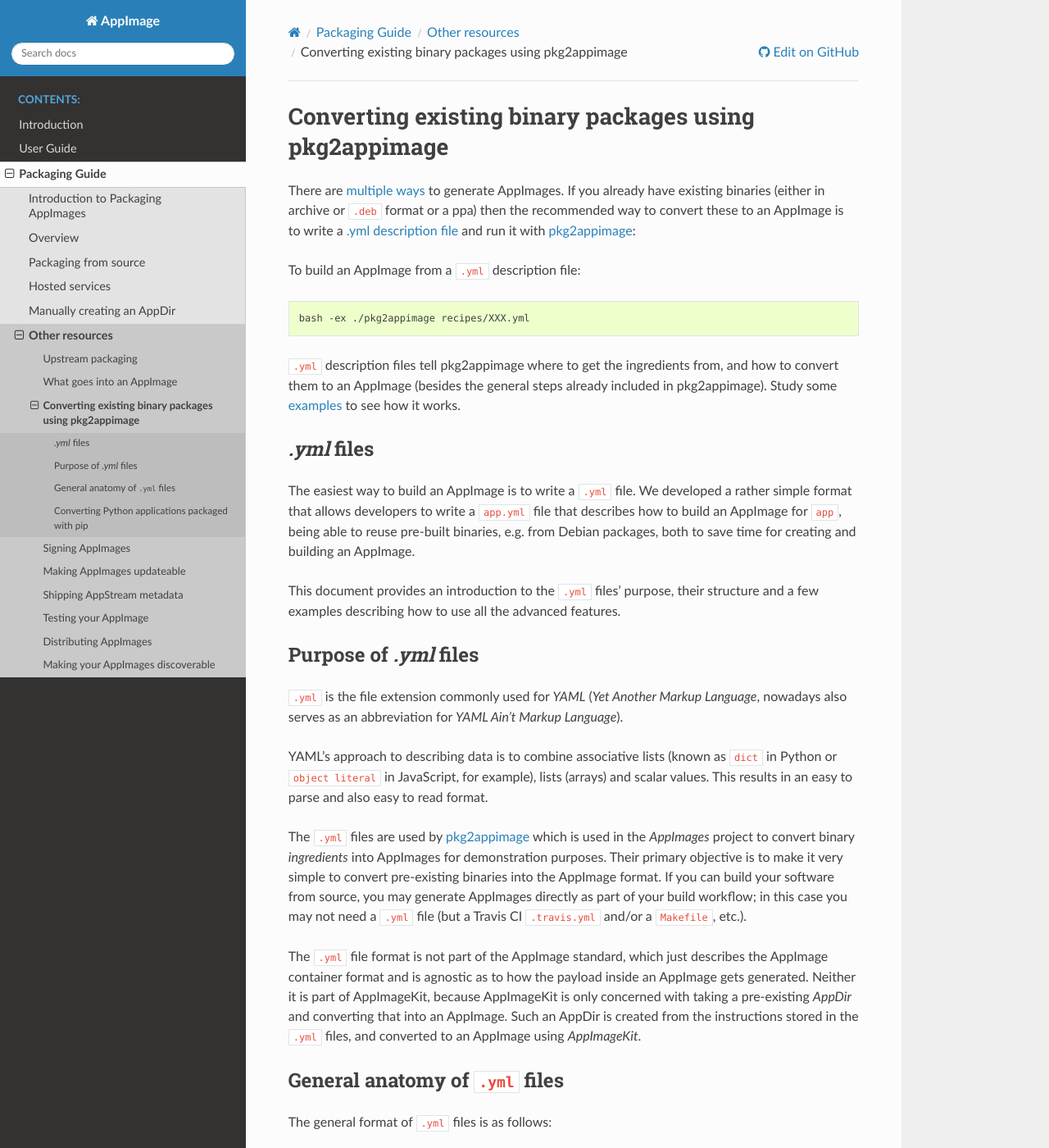
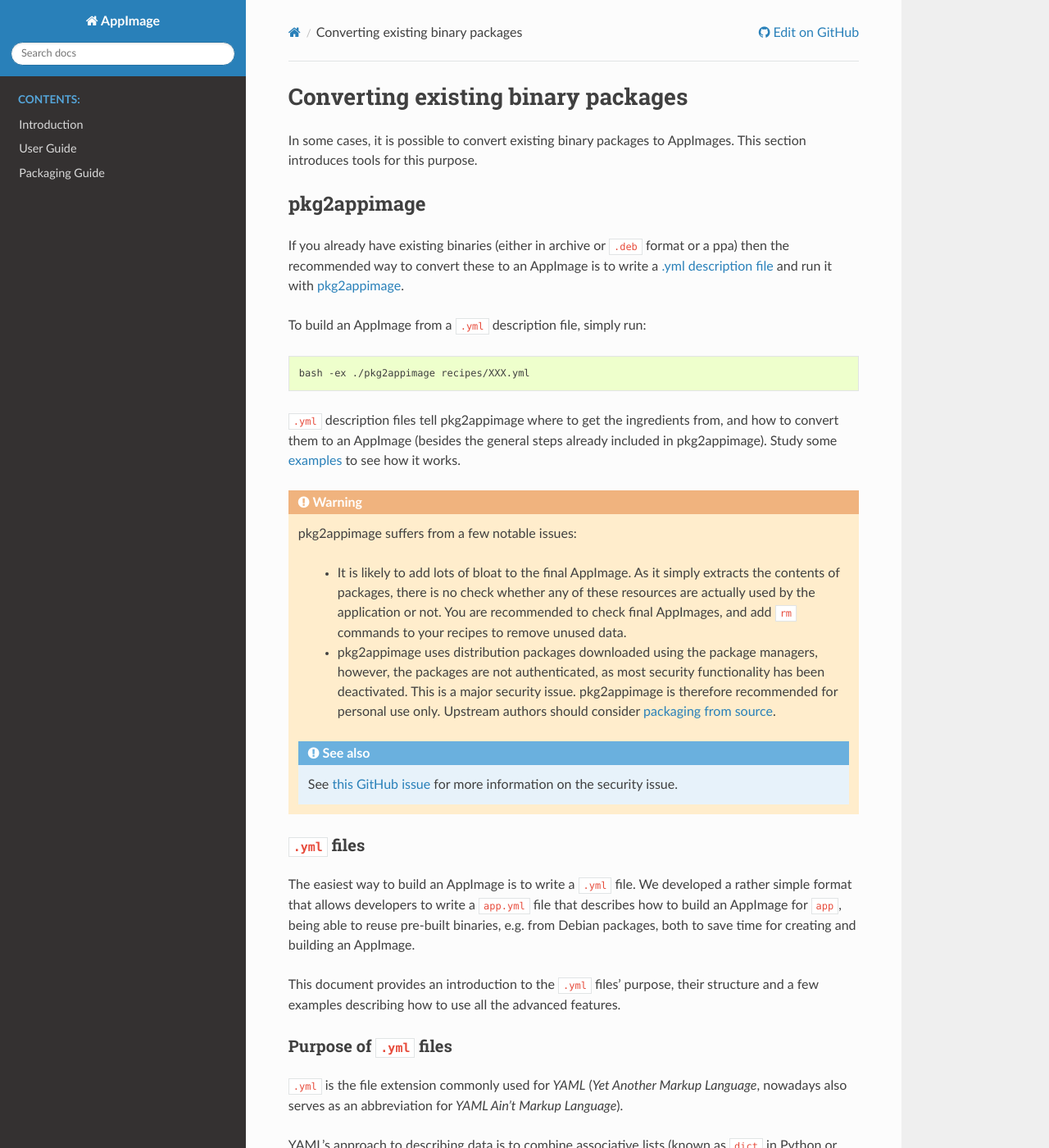
Before and after one commit to AppImage/docs.appimage.org, a Sphinx documentation site: the page built from source/packaging-guide/converting-binary-packages.rst, in a window 1280 px wide and 1400 px high. Shown: the whole window at 82% size. Built offline with Sphinx 7.4.7 and the Read the Docs theme 2.0.0, drawn with Linux system fonts in a browser that asks for light colours; pages that are not in the unit, such as notebooks, are missing from menus.

Commit message:
Restructuring, mk. 2

```diff
--- a/source/packaging-guide/other-resources/pkg2appimage.rst
+++ b/source/packaging-guide/converting-binary-packages.rst
@@ -1,9 +1,15 @@
-Converting existing binary packages using pkg2appimage
-======================================================
+Converting existing binary packages
+===================================
 
-There are `multiple ways <https://github.com/AppImage/AppImageKit/wiki/Creating-AppImages>`_ to generate AppImages. If you already have existing binaries (either in archive or :code:`.deb` format or a ppa) then the recommended way to convert these to an AppImage is to write a `.yml description file <yml-example-file>`_ and run it with `pkg2appimage`_:
+In some cases, it is possible to convert existing binary packages to AppImages. This section introduces tools for this purpose.
 
-To build an AppImage from a :code:`.yml` description file:
+
+pkg2appimage
+************
+
+If you already have existing binaries (either in archive or :code:`.deb` format or a ppa) then the recommended way to convert these to an AppImage is to write a `.yml description file <yml-example-file>`_ and run it with `pkg2appimage`_.
+
+To build an AppImage from a :code:`.yml` description file, simply run:
 
 .. code-block:: shell
 
@@ -15,17 +21,26 @@
 .. _pkg2appimage: https://github.com/AppImage/AppImages/blob/master/pkg2appimage
 .. _yml-example-file: https://github.com/AppImage/AppImages/tree/master/recipes
 
+.. warning::
+   pkg2appimage suffers from a few notable issues:
 
-`.yml` files
-------------
+     - It is likely to add lots of bloat to the final AppImage. As it simply extracts the contents of packages, there is no check whether any of these resources are actually used by the application or not. You are recommended to check final AppImages, and add ``rm`` commands to your recipes to remove unused data.
+     - pkg2appimage uses distribution packages downloaded using the package managers, however, the packages are not authenticated, as most security functionality has been deactivated. This is a major security issue. pkg2appimage is therefore recommended for personal use only. Upstream authors should consider :ref:`packaging from source <ref-from-source>`.
+
+   .. seealso::
+      See `this GitHub issue <https://github.com/AppImage/AppImages/issues/197>`_ for more information on the security issue.
+
+
+``.yml`` files
+--------------
 
 The easiest way to build an AppImage is to write a :code:`.yml` file. We developed a rather simple format that allows developers to write a :code:`app.yml` file that describes how to build an AppImage for :code:`app`, being able to reuse pre-built binaries, e.g. from Debian packages, both to save time for creating and building an AppImage.
 
 This document provides an introduction to the :code:`.yml` files' purpose, their structure and a few examples describing how to use all the advanced features.
 
 
-Purpose of `.yml` files
------------------------
+Purpose of ``.yml`` files
+-------------------------
 
 :code:`.yml` is the file extension commonly used for *YAML* (*Yet Another Markup Language*, nowadays also serves as an abbreviation for *YAML Ain’t Markup Language*).
 
@@ -36,8 +51,8 @@
 The :code:`.yml` file format is not part of the AppImage standard, which just describes the AppImage container format and is agnostic as to how the payload inside an AppImage gets generated. Neither it is part of AppImageKit, because AppImageKit is only concerned with taking a pre-existing *AppDir* and converting that into an AppImage. Such an AppDir is created from the instructions stored in the :code:`.yml` files, and converted to an AppImage using *AppImageKit*.
 
 
-General anatomy of :code:`.yml` files
--------------------------------------
+General anatomy of ``.yml`` files
+---------------------------------
 
 The general format of :code:`.yml` files is as follows:
 
@@ -66,8 +81,8 @@
 Overall section
 ^^^^^^^^^^^^^^^
 
-`app` key
-#########
+``app`` key
+###########
 
 Mandatory. Contains the name of the application. If the :code:`.yml` file uses ingredients from packages (e.g., :code:`.deb`), then the name must match the package name of the main executable.
 
--- a/source/packaging-guide/from-source/index.rst
+++ b/source/packaging-guide/from-source/index.rst
@@ -1,3 +1,5 @@
+.. _ref-from-source:
+
 Packaging from source
 =====================
 
--- a/source/packaging-guide/index.rst
+++ b/source/packaging-guide/index.rst
@@ -7,6 +7,7 @@
    introduction
    overview
    from-source/index
+   converting-existing-binary-packages
    hosted-services/index
    manual
    other-resources/index
```
